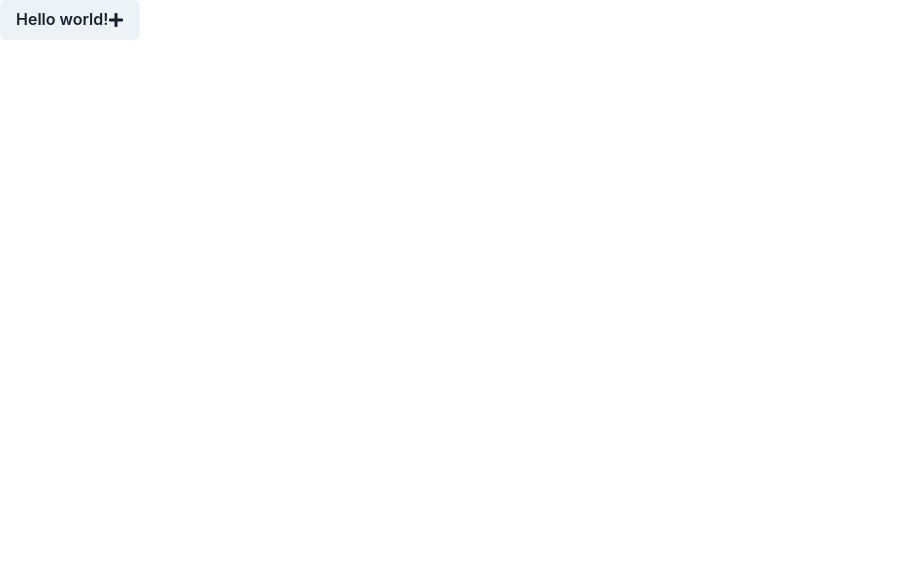
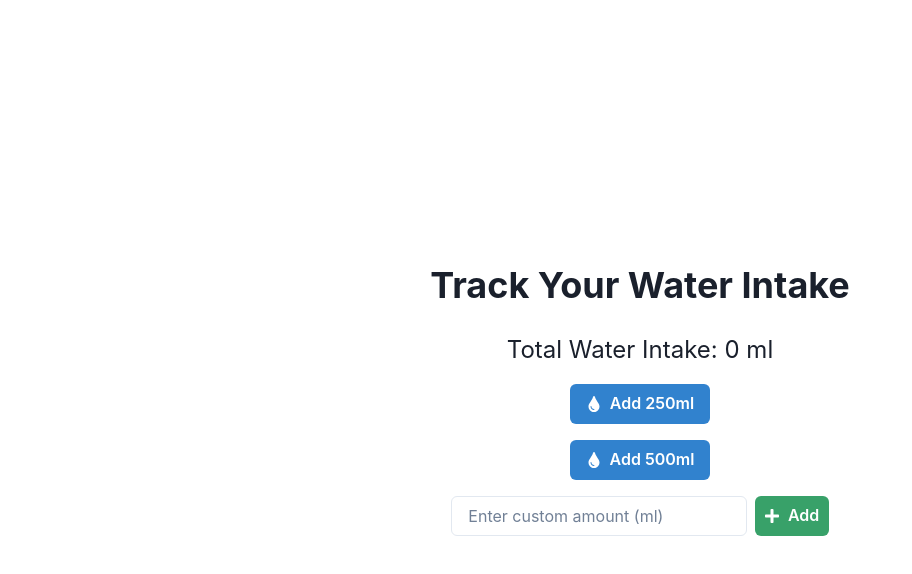
Before and after one commit to GPT-Engineer-App/hydrate-me, a React (Vite) app: page / in a window 1280 px wide. Shown: the top 574 px of the page, without its empty margins (0-912 px from the left). Built offline with nearby package versions, Linux system fonts and the light colour scheme.

Commit message:
Implemented a water tracking feature on the website with interactive buttons for common water amounts and a custom input option.

```diff
--- a/src/pages/Index.jsx
+++ b/src/pages/Index.jsx
@@ -1,15 +1,54 @@
-// Complete the Index page component here
-// Use chakra-ui
-import { Button } from "@chakra-ui/react"; // example
-import { FaPlus } from "react-icons/fa"; // example - use react-icons/fa for icons
+import { useState } from 'react';
+import { Box, Button, Flex, Heading, Input, Text, VStack } from '@chakra-ui/react';
+import { FaPlus, FaTint } from 'react-icons/fa';
 
 const Index = () => {
-  // TODO: Create the website here!
+  const [waterIntake, setWaterIntake] = useState(0);
+  const [customAmount, setCustomAmount] = useState('');
+
+  const addWater = (amount) => {
+    setWaterIntake(waterIntake + amount);
+  };
+
+  const handleCustomInput = (e) => {
+    setCustomAmount(e.target.value);
+  };
+
+  const addCustomWater = () => {
+    const amount = parseInt(customAmount, 10);
+    if (!isNaN(amount)) {
+      addWater(amount);
+      setCustomAmount('');
+    }
+  };
+
   return (
-    <Button>
-      Hello world! <FaPlus />
-    </Button>
-  ); // example
+    <Flex direction="column" align="center" justify="center" minH="100vh" p={4}>
+      <Heading mb={6}>Track Your Water Intake</Heading>
+      <Text fontSize="2xl" mb={4}>
+        Total Water Intake: {waterIntake} ml
+      </Text>
+      <VStack spacing={4}>
+        <Button leftIcon={<FaTint />} colorScheme="blue" onClick={() => addWater(250)}>
+          Add 250ml
+        </Button>
+        <Button leftIcon={<FaTint />} colorScheme="blue" onClick={() => addWater(500)}>
+          Add 500ml
+        </Button>
+        <Flex>
+          <Input
+            placeholder="Enter custom amount (ml)"
+            value={customAmount}
+            onChange={handleCustomInput}
+            mr={2}
+          />
+          <Button leftIcon={<FaPlus />} colorScheme="green" onClick={addCustomWater}>
+            Add
+          </Button>
+        </Flex>
+      </VStack>
+    </Flex>
+  );
 };
 
 export default Index;
```
